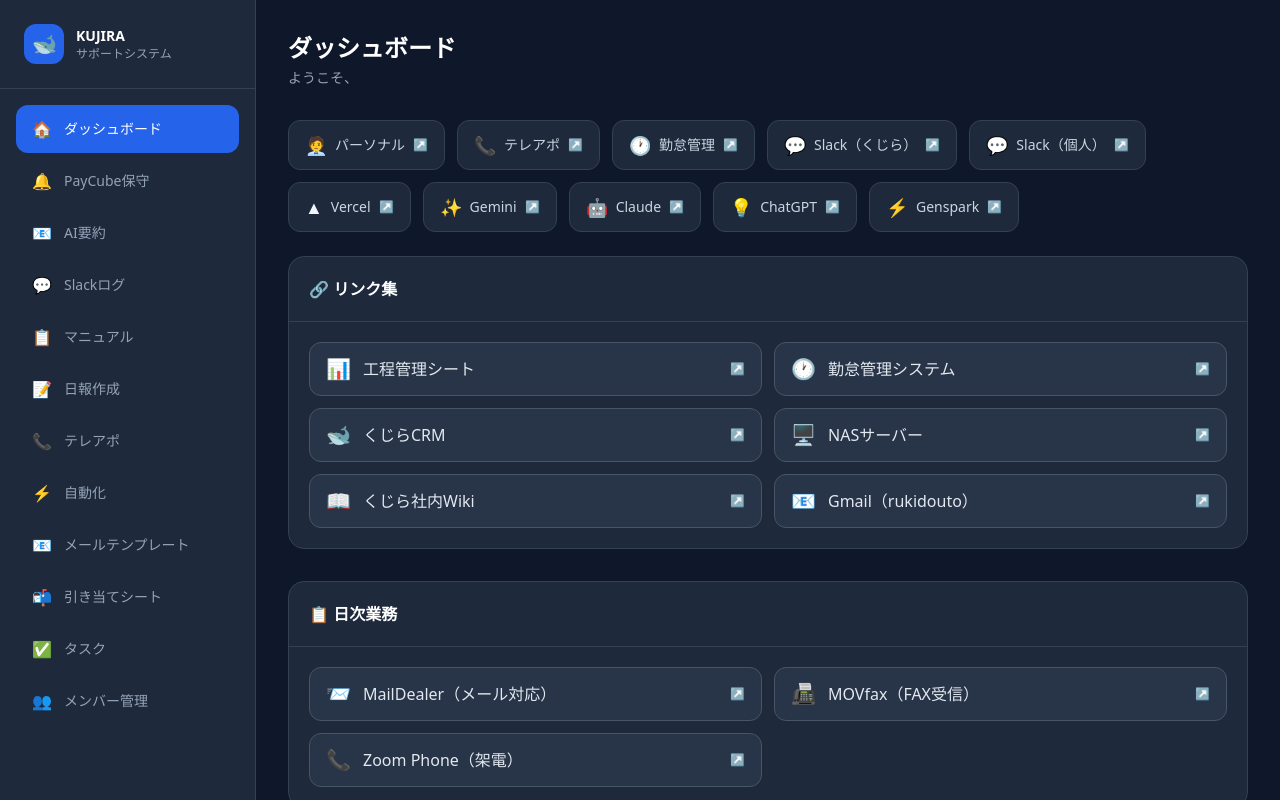
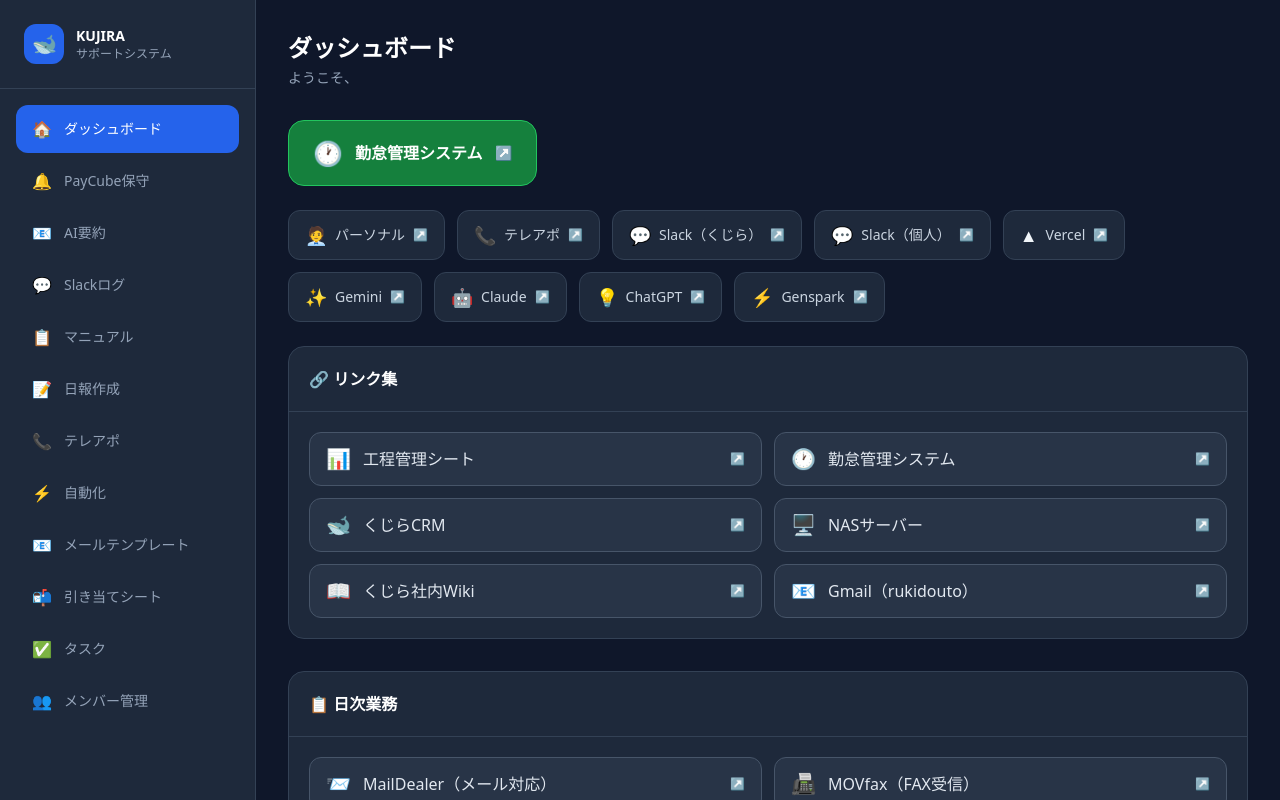
Before and after one commit to fyoneyone9-cyber/kujira-support, a Next.js app: page /dashboard in a window 1280 px wide. Shown: the top 800 px of the page. Built offline with nearby package versions, Linux system fonts and the light colour scheme; no server answers; the database is empty.

Commit message:
fix: 勤怠管理ボタン目立つ位置に移動

```diff
--- a/src/app/(app)/dashboard/page.tsx
+++ b/src/app/(app)/dashboard/page.tsx
@@ -14,6 +14,16 @@ export default async function DashboardPage() {
       </div>
 
 
+      {/* 勤怠管理 目立つボタン */}
+      <div className="mb-6">
+        <a href="https://attendance-app-prod-716327310989.asia-northeast1.run.app/login" target="_blank" rel="noopener noreferrer"
+          className="flex items-center gap-3 px-6 py-4 bg-green-700 hover:bg-green-600 border border-green-500 rounded-2xl transition-colors group w-full sm:w-auto inline-flex">
+          <span className="text-2xl">🕐</span>
+          <span className="text-base font-bold text-white">勤怠管理システム</span>
+          <span className="ml-auto text-green-300 text-sm">↗</span>
+        </a>
+      </div>
+
       {/* Quick links */}
       <div className="flex flex-wrap gap-3 mb-6">
         <a href="https://personal-support-mocha.vercel.app/dashboard" target="_blank" rel="noopener noreferrer"
@@ -26,12 +36,6 @@ export default async function DashboardPage() {
           className="flex items-center gap-2 px-4 py-2.5 bg-slate-800 hover:bg-slate-700 border border-slate-700 hover:border-orange-500 rounded-xl transition-colors group">
           <span className="text-lg">📞</span>
           <span className="text-sm font-medium text-slate-300 group-hover:text-white transition-colors">テレアポ</span>
-          <span className="text-slate-500 text-xs">↗</span>
-        </a>
-        <a href="https://attendance-app-prod-716327310989.asia-northeast1.run.app/login" target="_blank" rel="noopener noreferrer"
-          className="flex items-center gap-2 px-4 py-2.5 bg-slate-800 hover:bg-slate-700 border border-slate-700 hover:border-green-500 rounded-xl transition-colors group">
-          <span className="text-lg">🕐</span>
-          <span className="text-sm font-medium text-slate-300 group-hover:text-white transition-colors">勤怠管理</span>
           <span className="text-slate-500 text-xs">↗</span>
         </a>
         <a href="https://app.slack.com/client/TB82LHSPM/CB82LJ1B5" target="_blank" rel="noopener noreferrer"
```
Also changed, not shown: 1 other file (tests, documents, lock files or other folders).
